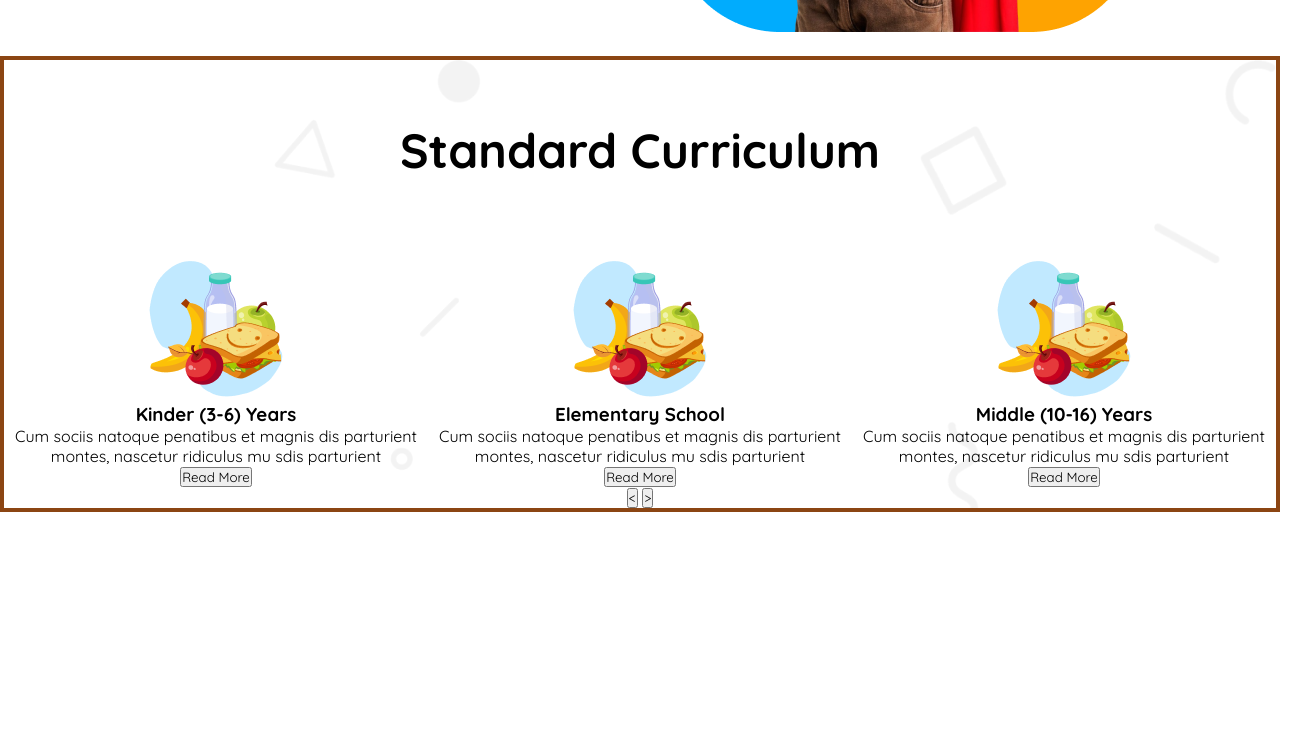
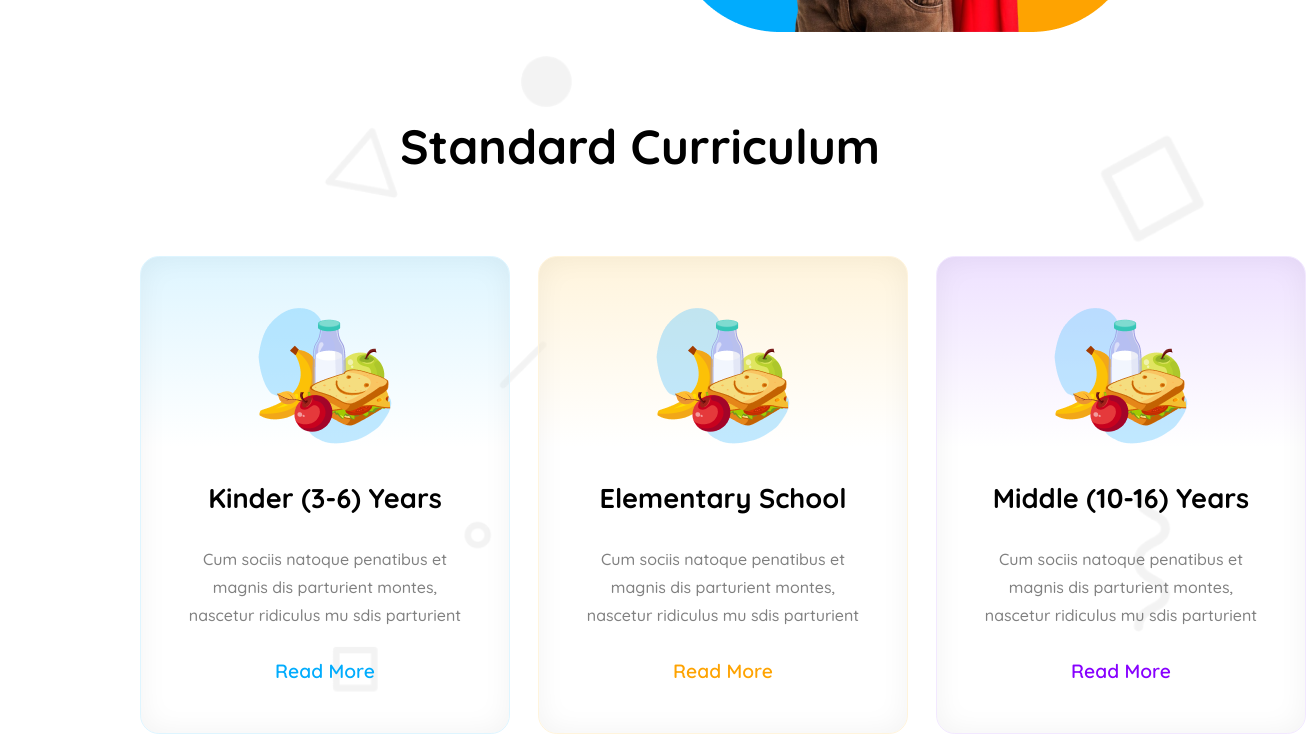
Before and after one commit to asm-ayesha/kids-school, a plain HTML site: page index.html in a window 1280 px wide. Shown: the part 645-1382 px from the top of the page, 1306 px wide, since content can reach past the window. Before the commit the page ends 1157 px from the top, so only its background shows below. Drawn offline with Linux system fonts and the light colour scheme.

Commit message:
standerd curriculum section styles

```diff
--- a/index.html
+++ b/index.html
@@ -70,7 +70,7 @@
                         mu sdis parturient</p>
                     <button class="kinder-btn">Read More</button>
                 </div>
-                <div class="kinder">
+                <div class="elementary">
                     <img src="./assets/kinder.png" alt="">
                     <h3 class="card-title">Elementary School</h3>
                     <p class="card-description">Cum sociis natoque penatibus et magnis
@@ -78,7 +78,7 @@
                         mu sdis parturient</p>
                     <button class="elementary-btn">Read More</button>
                 </div>
-                <div class="kinder">
+                <div class="middle">
                     <img src="./assets/kinder.png" alt="">
                     <h3 class="card-title">Middle (10-16) Years</h3>
                     <p class="card-description">Cum sociis natoque penatibus et magnis
--- a/styles/responsive.css
+++ b/styles/responsive.css
@@ -39,4 +39,12 @@
         text-align: center;
     }
 
+    .cards-item{
+        flex-direction: column;
+    }
+
+    .card-btn{
+        display: none;
+    }
+
 }
--- a/styles/style.css
+++ b/styles/style.css
@@ -2,7 +2,7 @@
 @import url('https://fonts.googleapis.com/css2?family=Quicksand:wght@300..700&display=swap');
 
 
-*{
+* {
     padding: 0;
     margin: 0;
     box-sizing: border-box;
@@ -10,30 +10,30 @@
 }
 
 /*  root styles*/
-:root{
-    --color-primary:rgba(254, 163, 1, 1) ;
-    --color-accent:rgba(1, 172, 253, 1);
-    --text1:rgba(5, 212, 223, 1);
-    --text2:white;
-    --text3:#8700FF;
-    --bg1:rgba(60, 216, 232, 1);
+:root {
+    --color-primary: rgba(254, 163, 1, 1);
+    --color-accent: rgba(1, 172, 253, 1);
+    --text1: rgba(5, 212, 223, 1);
+    --text2: white;
+    --text3: #8700FF;
+    --bg1: rgba(60, 216, 232, 1);
     --bg2: rgba(149, 178, 38, 1);
     --bg3: rgba(93, 88, 240, 1);
-    --bg4:rgba(17, 17, 17, 1);
-    --gradient-1:linear-gradient(180.00deg, rgba(238, 225, 255, 1),rgba(255, 255, 255, 0) 40%);
-    --gradient-2:linear-gradient(180.00deg, rgba(255, 244, 220, 1),rgba(255, 255, 255, 0) 40%);
-    --gradient-3:linear-gradient(180.00deg, rgba(222, 245, 255, 1),rgba(255, 255, 255, 0) 40%);
-    --gradient-4:linear-gradient(0.00deg, rgba(254, 163, 1, 0.3),rgba(255, 255, 255, 0.3) 100%);
+    --bg4: rgba(17, 17, 17, 1);
+    --gradient-1:linear-gradient(180.00deg, rgba(238, 225, 255, 1), rgba(255, 255, 255, 0) 40%);
+    --gradient-2:linear-gradient(180.00deg, rgba(255, 244, 220, 1), rgba(255, 255, 255, 0) 40%);
+    --gradient-3: linear-gradient(180.00deg, rgba(222, 245, 255, 1), rgba(255, 255, 255, 0) 40%);
+    --gradient-4: linear-gradient(0.00deg, rgba(254, 163, 1, 0.3), rgba(255, 255, 255, 0.3) 100%);
 
 }
 
 
 /* shared styles */
-.display-flex{
+.display-flex {
     display: flex;
 }
 
-.btn{
+.btn {
     background-color: var(--bg4);
     padding: 10px 40px;
     color: var(--text2);
@@ -42,101 +42,195 @@
     border: none;
     border-radius: 12px;
 }
-.title{
+
+.title {
     font-size: 3rem;
-    padding-top: 60px ;
-    padding-bottom: 80px ;
+    padding-top: 60px;
+    padding-bottom: 80px;
 }
+
 /* navbar section style */
-.nav-container{
-    justify-content:space-between ;
+.nav-container {
+    justify-content: space-between;
     align-items: center;
     margin: 20px 140px;
 }
-.scl-logo{
+
+.scl-logo {
     align-items: center;
     gap: 10px;
 
 }
 
-.scl-logo .scl-name{
+.scl-logo .scl-name {
     color: #0378a7;
     text-transform: uppercase;
     font-weight: 900;
     font-size: 2rem;
 }
 
-.menu{
+.menu {
     gap: 32px;
 }
 
-.menu a{
+.menu a {
     text-decoration: none;
     font-size: 1.4rem;
     font-weight: 500;
 }
 
-.menu .home{
+.menu .home {
     color: var(--color-primary);
 }
 
-.menu .about{
-    color: var(--color-accent
-    );
+.menu .about {
+    color: var(--color-accent);
 }
 
-.menu .facili{
+.menu .facili {
     color: var(--text1);
 }
 
-.menu .admis{
+.menu .admis {
     color: var(--bg3);
 }
 
-.bars{
+.bars {
     display: none;
     font-size: 2rem;
     color: var(--color-accent);
 }
 
-.conct-btn{
+.conct-btn {
     background-color: var(--color-primary);
     color: var(--text2);
     padding: 10px 60px;
     border-radius: 12px;
     font-size: 1.4rem;
     font-weight: 600;
-    border:none;
+    border: none;
 }
 
 /* banner section style */
-.banner-container{
+.banner-container {
     margin: 20px 140px;
-     justify-content:space-between ;
+    justify-content: space-between;
     align-items: center;
 }
 
-.banner-content{
+.banner-content {
     max-width: 640px;
 
 }
 
-.banner-title{
+.banner-title {
     font-size: 4rem;
 }
 
-.banner-description{
+.banner-description {
     font-size: 1.4rem;
     color: var(--bg4);
-   margin: 24px 0 ;
+    margin: 24px 0;
 
 }
 
 /* standard curriculum  style*/
-.standard-container{
-    border: 4px solid saddlebrown;
+.standard-container {
     background-image: url(../assets/bg.png);
     background-size: cover;
     background-repeat: no-repeat;
     text-align: center;
 }
+
+.cards-item {
+    gap: 28px;
+    margin: 0 140px;
+}
+
+.kinder {
+    border: 0.94px solid rgba(222, 245, 255, 1);
+    border-radius: 18.86px;
+    box-shadow: inset 0px 0px 28.29578971862793px 0.94px rgba(0, 0, 0, 0.05);
+    background: var(--gradient-3);
+}
+
+.kinder img,
+.elementary img,
+.middle img {
+    padding: 50px 115px 32px;
+
+}
+
+.card-title {
+    font-size: 1.7rem;
+    font-weight: 700;
+    margin-bottom: 30px;
+
+
+}
+
+.card-description {
+  padding: 0 40px;
+    color: rgba(128, 128, 128, 1);
+    font-size: 1rem;
+    font-weight: 500;
+   line-height: 28px;
+    text-align: center;
+}
+
+
+.kinder-btn,
+.elementary-btn,
+.middle-btn {
+    font-size: 1.2rem;
+    font-weight: 600;
+    margin-top: 30px;
+    margin-bottom: 50px;
+    border: none;
+    background: none;
+}
+
+.kinder-btn{
+    color: var(--color-accent);
+}
+
+.elementary{
+border:  0.94px solid rgba(255, 244, 220, 1);
+    border-radius: 18.86px;
+    box-shadow: inset 0px 0px 28.29578971862793px 0.94px rgba(0, 0, 0, 0.05);
+    background:var(--gradient-2);
+}
+.elementary-btn{
+    color: var(--color-primary);
+}
+
+.middle{
+border:   0.94px solid rgba(242, 232, 255, 1);
+    border-radius: 18.86px;
+    box-shadow: inset 0px 0px 28.29578971862793px 0.94px rgba(0, 0, 0, 0.05);
+    background: var(--gradient-1);
+}
+.middle-btn{
+    color: var(--text3);
+}
+
+.card-btn{
+    margin: 80px 60px;
+    display: flex;
+    justify-content: center;
+    align-items: center;
+    gap: 10px;
+}
+
+.gatterthan-btn, .lessthan-btn{
+    background-color: var(--color-primary);
+    color: var(--text2);
+    font-size: 2rem;
+    font-weight: 700;
+    text-align: center;
+    border: none;
+    border-radius: 100%;
+    width: 60px;
+height: 60px;
+
+}
```
Lines whose indentation alone changed are shown as unchanged.
